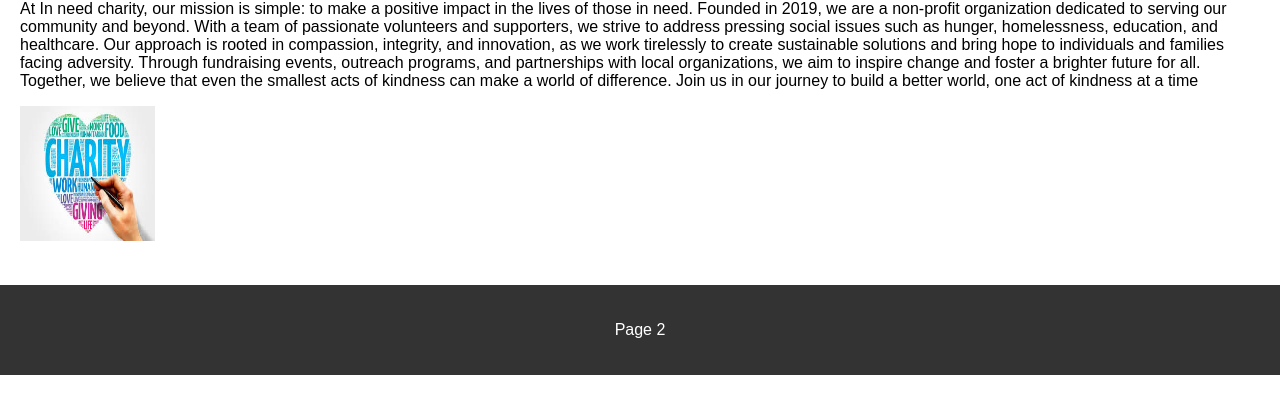
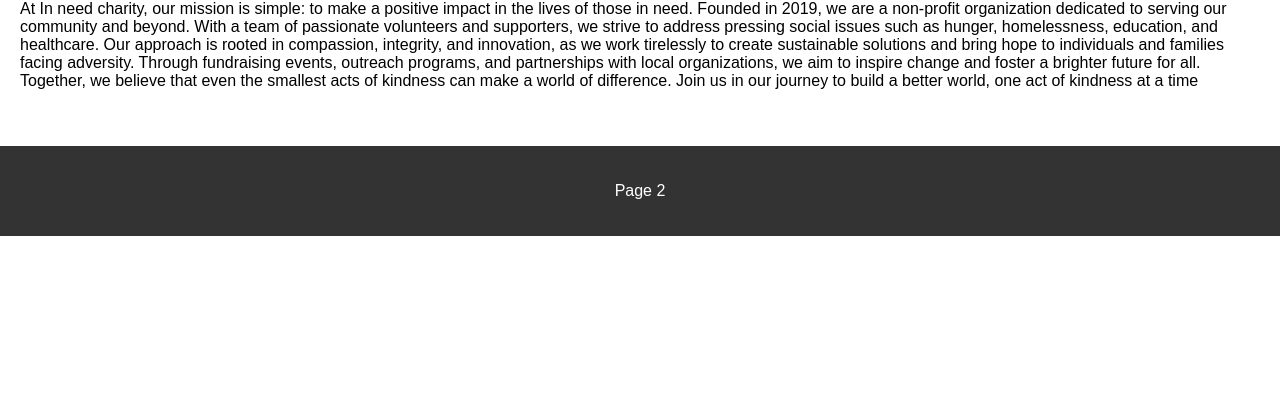
Before and after one commit to MoFreeny/MoFreeny.github.io, a plain HTML site: page about.html in a window 1280 px wide. Shown: the part 246-660 px from the top of the page. Drawn offline with Linux system fonts and the light colour scheme.

Commit message:
Update about.html

```diff
--- a/about.html
+++ b/about.html
@@ -20,7 +20,7 @@
     <section>
         <h2>About Us</h2>
         <p>At In need charity, our mission is simple: to make a positive impact in the lives of those in need. Founded in 2019, we are a non-profit organization dedicated to serving our community and beyond. With a team of passionate volunteers and supporters, we strive to address pressing social issues such as hunger, homelessness, education, and healthcare. Our approach is rooted in compassion, integrity, and innovation, as we work tirelessly to create sustainable solutions and bring hope to individuals and families facing adversity. Through fundraising events, outreach programs, and partnerships with local organizations, we aim to inspire change and foster a brighter future for all. Together, we believe that even the smallest acts of kindness can make a world of difference. Join us in our journey to build a better world, one act of kindness at a time</p>
-        <img src = "number1.jpg" width = 135 height = 135>
+
     </section>
     <footer>
         <p>Page 2</p>
```
